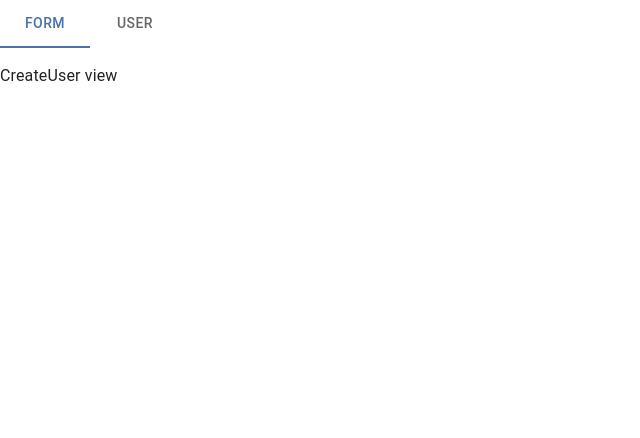
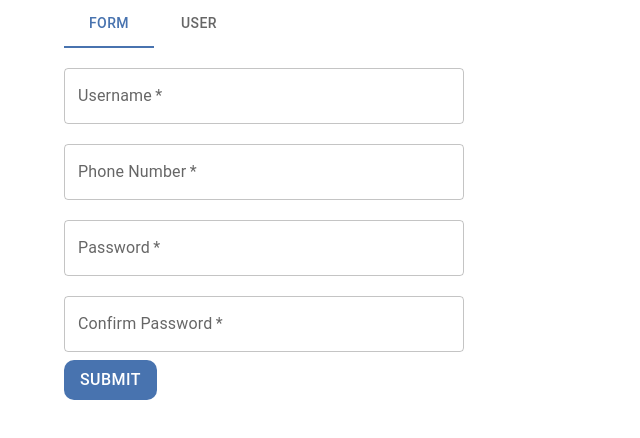
Before and after one commit to anahitsk0412/user-management-app, a React (Create React App) app: page / in a window 1280 px wide. Shown: the top 438 px of the page, without its empty margins (0-640 px from the left). Built offline with nearby package versions, Linux system fonts and the light colour scheme; the HTML template or start-up script is replaced by a standard one.

Commit message:
Fixed routes.

```diff
--- a/src/components/Layout.tsx
+++ b/src/components/Layout.tsx
@@ -1,4 +1,6 @@
+import styled from '@emotion/styled';
 import Box from '@mui/material/Box';
+import Container from '@mui/material/Container';
 import Tab from '@mui/material/Tab';
 import Tabs from '@mui/material/Tabs';
 import { ReactNode } from 'react';
@@ -37,15 +39,23 @@ const Layout = () => {
   return (
     <CustomRouter>
       <Box sx={{ width: '100%' }}>
+        <Container>
           <MyTabs />
+          <StyledBox>
             <Routes>
               {routes.map((route: RouteInterface) => (
                 <Route path={route.path} element={route.element} key={route.label} />
               ))}
             </Routes>
+          </StyledBox>
+        </Container>
       </Box>
     </CustomRouter>
   );
 };
 
 export default Layout;
+
+const StyledBox = styled(Box)(() => ({
+  maxWidth: '400px',
+}));
--- a/src/features/userSlice.ts
+++ b/src/features/userSlice.ts
@@ -15,60 +15,27 @@ const initialState: UserState = {
   error: undefined,
 };
 
-interface LoginUserPayload {
+interface CreateUserPayload {
   username: string;
   password: string;
-}
-
-interface RegisterUserPayload {
-  username: string;
-  password: string;
-  change?: number[];
-}
-
-interface UserDepositPayload {
-  deposit: number;
+  confirmPassword: string;
+  phoneNumber: string;
 }
 
 class ThunkArg<T> {}
 
-export const loginUser = createAsyncThunk(
-  'user/login',
-  async (loginReqData: ThunkArg<LoginUserPayload>) => {
-    const response = axiosInstance.post(`/user/auth`, {
-      ...loginReqData,
+export const createUser = createAsyncThunk(
+  'user/create',
+  async (createUserReqData: ThunkArg<CreateUserPayload>) => {
+    const response = axiosInstance.post('/users', {
+      ...createUserReqData,
     });
     return response;
   }
 );
 
-export const registerUser = createAsyncThunk(
-  'user/register',
-  async (registerReqData: ThunkArg<RegisterUserPayload>) => {
-    const response = axiosInstance.post(`/user/signup`, {
-      ...registerReqData,
-    });
-    return response;
-  }
-);
-
-export const addUserDeposit = createAsyncThunk(
-  'user/deposit',
-  async (depositReqData: ThunkArg<UserDepositPayload>) => {
-    const response = axiosInstance.patch(`/user/deposit`, {
-      deposit: depositReqData,
-    });
-    return response;
-  }
-);
-
-export const withdrawBalance = createAsyncThunk('user/withdraw', async () => {
-  const response = axiosInstance.patch(`/user/resetbalance`);
-  return response;
-});
-
-export const logoutUser = createAsyncThunk('user/logout', async () => {
-  const response = axiosInstance.post(`/user/signout`);
+export const getUser = createAsyncThunk('user/info', async (userId: ThunkArg<{ id: number }>) => {
+  const response = axiosInstance.get(`/users/${userId}`);
   return response;
 });
 
@@ -76,62 +43,26 @@ const userSlice = createSlice({
   name: 'user',
   initialState,
   extraReducers: (builder) => {
-    builder.addCase(loginUser.pending, (state, action) => {
+    builder.addCase(createUser.pending, (state, action) => {
       state.loading = true;
     });
-    builder.addCase(loginUser.fulfilled, (state, action) => {
+    builder.addCase(createUser.fulfilled, (state, action) => {
       state.loading = false;
-      state.user = action.payload.data;
+      state.user = action.payload.data.id;
     });
-    builder.addCase(loginUser.rejected, (state, action) => {
+    builder.addCase(createUser.rejected, (state, action) => {
       state.loading = false;
       state.error = action.error.message;
     });
 
-    builder.addCase(registerUser.pending, (state, action) => {
+    builder.addCase(getUser.pending, (state, action) => {
       state.loading = true;
     });
-    builder.addCase(registerUser.fulfilled, (state, action) => {
+    builder.addCase(getUser.fulfilled, (state, action) => {
       state.loading = false;
       state.user = action.payload.data;
     });
-    builder.addCase(registerUser.rejected, (state, action) => {
-      state.loading = false;
-      state.error = action.error.message;
-    });
-
-    builder.addCase(logoutUser.pending, (state, action) => {
-      state.loading = true;
-    });
-    builder.addCase(logoutUser.fulfilled, (state, action) => {
-      state.loading = false;
-      state.user = null;
-    });
-    builder.addCase(logoutUser.rejected, (state, action) => {
-      state.loading = false;
-      state.error = action.error.message;
-    });
-
-    builder.addCase(addUserDeposit.pending, (state, action) => {
-      state.loading = true;
-    });
-    builder.addCase(addUserDeposit.fulfilled, (state, action) => {
-      state.loading = false;
-      state.user = action.payload.data;
-    });
-    builder.addCase(addUserDeposit.rejected, (state, action) => {
-      state.loading = false;
-      state.error = action.error.message;
-    });
-
-    builder.addCase(withdrawBalance.pending, (state, action) => {
-      state.loading = true;
-    });
-    builder.addCase(withdrawBalance.fulfilled, (state, action) => {
-      state.loading = false;
-      state.user = action.payload.data;
-    });
-    builder.addCase(withdrawBalance.rejected, (state, action) => {
+    builder.addCase(getUser.rejected, (state, action) => {
       state.loading = false;
       state.error = action.error.message;
     });
--- a/src/models/User.ts
+++ b/src/models/User.ts
@@ -1,7 +1,7 @@
 export interface User {
   id: number;
   username: string;
-  password: string;
+  phoneNumber: string;
+  password?: string;
   confirmPassword?: string;
-  phoneNumber: string;
 }
--- a/src/routes.tsx
+++ b/src/routes.tsx
@@ -1,7 +1,7 @@
 import { createBrowserRouter } from 'react-router-dom';
 
-import { CreateUserScreen } from './screens/users/CreateUser';
-import { CurrentUserScreen } from './screens/users/CurrentUser';
+import { CreateUserScreen } from './screens/CreateUser';
+import { CurrentUserScreen } from './screens/CurrentUser';
 
 export const routes = [
   { path: '/', element: <CreateUserScreen />, label: 'Form' },
--- /dev/null
+++ b/src/screens/CreateUser.tsx
@@ -0,0 +1,112 @@
+import { FormControl, Box, TextField, Button } from '@mui/material';
+import { useFormik } from 'formik';
+import React, { useState } from 'react';
+import { useNavigate } from 'react-router-dom';
+import * as yup from 'yup';
+
+import { createUser, userSelector } from '../features/userSlice';
+import { useAppDispatch, useAppSelector } from '../utils/Reduxhooks';
+
+const validationSchema = yup.object({
+  username: yup
+    .string()
+    .min(2, 'Username should be of minimum 2 characters length')
+    .max(32, 'Username should be of maximum 32 characters length')
+    .required('Username is required'),
+  phoneNumber: yup
+    .string()
+    .min(2, 'Phone number should be of minimum 2 characters length')
+    .max(10, 'Phone number should be of maximum 10 characters length')
+    .required('Phone number is required'),
+  password: yup
+    .string()
+    .min(6, 'Password should be of minimum 6 characters length')
+    .max(12, 'Password should be of maximum 32 characters length')
+    .required('Password is required'),
+  confirmPassword: yup
+    .string()
+    .oneOf([yup.ref('password')], 'Passwords dos not match!')
+    .required('Confirm Password is required'),
+});
+
+export const CreateUserScreen: React.FC = () => {
+  const navigate = useNavigate();
+  const [loading, setLoading] = useState<boolean>(false);
+  const [error, setError] = useState<string | undefined>(undefined);
+
+  const createdUser = useAppSelector(userSelector);
+  const dispatch = useAppDispatch();
+
+  const formik = useFormik({
+    initialValues: {
+      username: '',
+      password: '',
+      confirmPassword: '',
+      phoneNumber: '',
+    },
+    validationSchema: validationSchema,
+    onSubmit: (values) => {
+      dispatch(createUser(values));
+      navigate('/user');
+    },
+  });
+
+  return (
+    <FormControl>
+      <form onSubmit={formik.handleSubmit} autoComplete="off">
+        <TextField
+          required
+          fullWidth
+          id="username"
+          label="Username"
+          value={formik.values.username}
+          onChange={formik.handleChange}
+          onBlur={formik.handleBlur}
+          variant="outlined"
+          error={formik.touched.username && Boolean(formik.errors.username)}
+          helperText={formik.touched.username && formik.errors.username}
+        />
+        <TextField
+          required
+          fullWidth
+          id="phoneNumber"
+          label="Phone Number"
+          value={formik.values.phoneNumber}
+          onChange={formik.handleChange}
+          onBlur={formik.handleBlur}
+          variant="outlined"
+          error={formik.touched.phoneNumber && Boolean(formik.errors.phoneNumber)}
+          helperText={formik.touched.phoneNumber && formik.errors.phoneNumber}
+        />
+        <TextField
+          required
+          fullWidth
+          id="password"
+          label="Password"
+          type="password"
+          autoComplete="current-password"
+          value={formik.values.password}
+          onChange={formik.handleChange}
+          onBlur={formik.handleBlur}
+          error={formik.touched.password && Boolean(formik.errors.password)}
+          helperText={formik.touched.password && formik.errors.password}
+        />
+        <TextField
+          required
+          fullWidth
+          id="confirmPassword"
+          label="Confirm Password"
+          type="password"
+          value={formik.values.confirmPassword}
+          onChange={formik.handleChange}
+          onBlur={formik.handleBlur}
+          error={formik.touched.confirmPassword && Boolean(formik.errors.confirmPassword)}
+          helperText={formik.touched.confirmPassword && formik.errors.confirmPassword}
+        />
+        <Button variant="contained" sx={{ mt: 1 }} type="submit" disabled={!formik.isValid}>
+          Submit
+        </Button>
+      </form>
+    </FormControl>
+  );
+};
--- a/src/screens/users/CreateUser.tsx
+++ /dev/null
@@ -1,7 +0,0 @@
-export const CreateUserScreen = () => {
-  return (
-    <div>
-      <p>CreateUser view</p>
-    </div>
-  );
-};
--- a/src/utils/Theme.tsx
+++ b/src/utils/Theme.tsx
@@ -60,19 +60,17 @@ declare module '@mui/material/Typography' {
 export const UserManagementTheme = createTheme({
   palette: palette,
   components: {
-    MuiFormControlLabel: {
-      styleOverrides: {
-        label: {
-          fontSize: '1rem',
-          fontWeight: 700,
-          color: palette.secondary.dark,
-        },
-      },
-    },
     MuiFormGroup: {
       styleOverrides: {
         root: {
           padding: '10px',
+        },
+      },
+    },
+    MuiTextField: {
+      styleOverrides: {
+        root: {
+          marginTop: '20px',
         },
       },
     },
@@ -85,12 +83,5 @@ export const UserManagementTheme = createTheme({
         },
       },
     },
-    MuiInputBase: {
-      styleOverrides: {
-        input: {
-          background: palette.common.white,
-        },
-      },
-    },
   },
 });
```
Also changed, not shown: src/screens/CurrentUser.tsx (renamed from src/screens/users/CurrentUser.tsx). Lines whose indentation alone changed are shown as unchanged.
